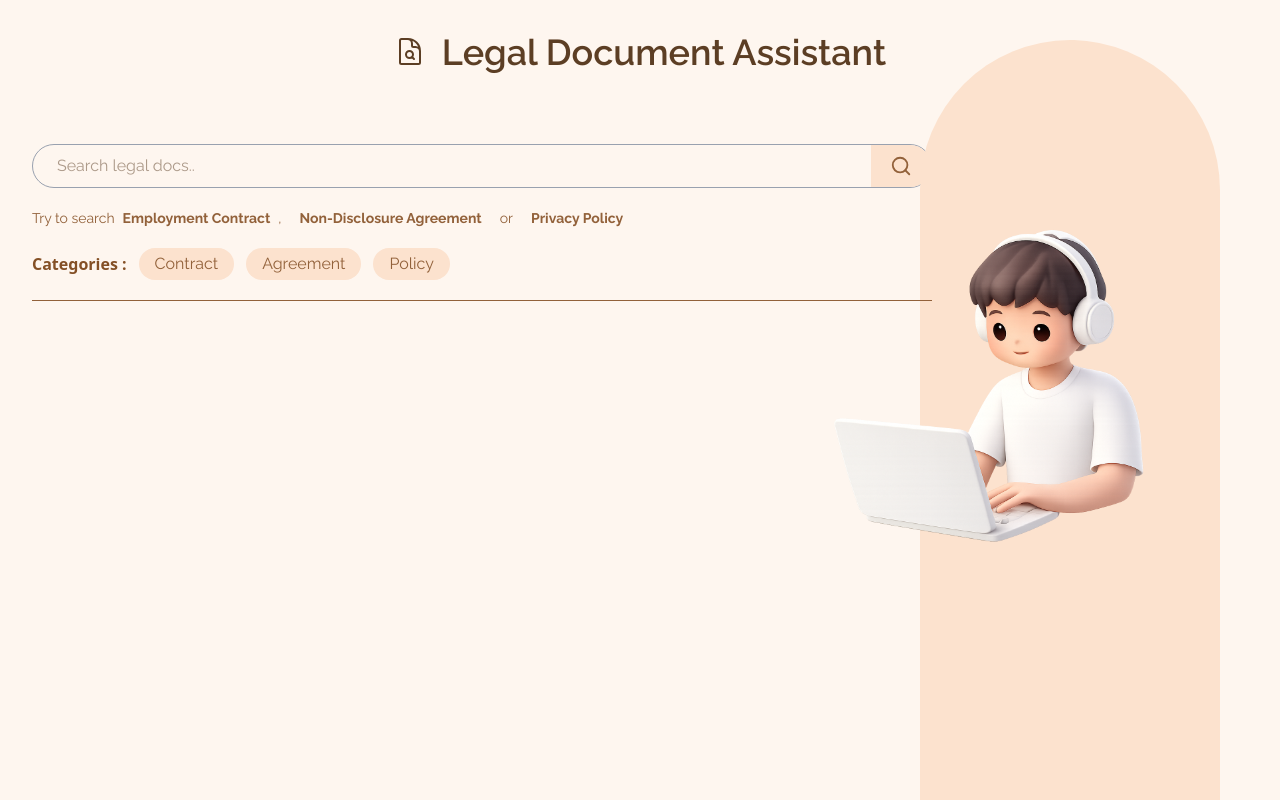
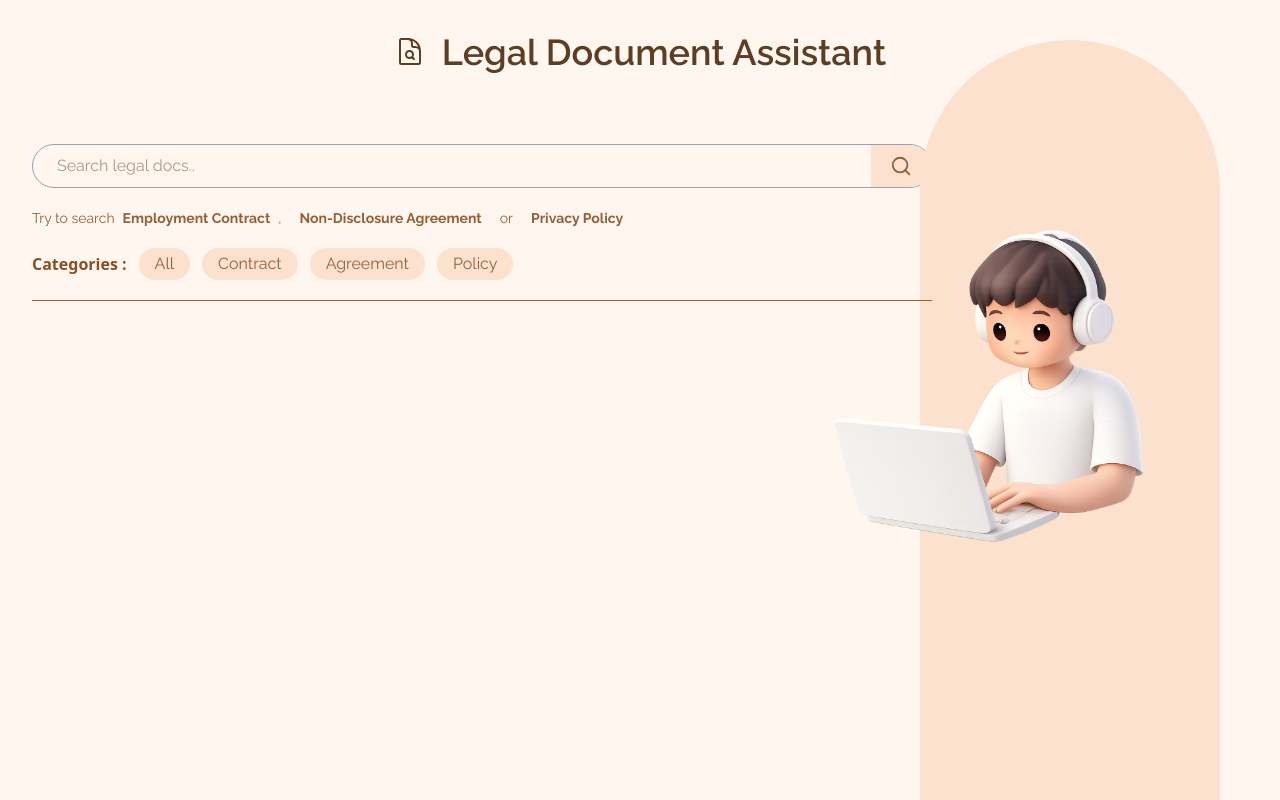
Before and after one commit to Rumeysa-koseoglu/legal-assistant-demo, a React (Vite) app in the folder frontend/: page / in a window 1280 px wide. Built offline with nearby package versions, Linux system fonts and the light colour scheme.

Commit message:
feat(frontend): add "All" to the categories

```diff
--- a/frontend/src/components/Categories.tsx
+++ b/frontend/src/components/Categories.tsx
@@ -2,13 +2,16 @@ function Categories() {
   return (
     <div className="flex flex-row items-center gap-3">
       <span className=" text-[#845026] font-semibold">Categories :</span>
-      <button className="bg-[#FCE2CE] px-4 py-1 rounded-full text-[#92613A] font-raleway">
+      <button className="bg-[#FCE2CE] px-4 py-1 rounded-full text-[#92613A] font-raleway cursor-pointer">
+        All
+      </button>
+      <button className="bg-[#FCE2CE] px-4 py-1 rounded-full text-[#92613A] font-raleway cursor-pointer">
         Contract
       </button>
-      <button className="bg-[#FCE2CE] px-4 py-1 rounded-full text-[#92613A] font-raleway">
+      <button className="bg-[#FCE2CE] px-4 py-1 rounded-full text-[#92613A] font-raleway cursor-pointer">
         Agreement
       </button>
-      <button className="bg-[#FCE2CE] px-4 py-1 rounded-full text-[#92613A] font-raleway">
+      <button className="bg-[#FCE2CE] px-4 py-1 rounded-full text-[#92613A] font-raleway cursor-pointer">
         Policy
       </button>
     </div>
```
